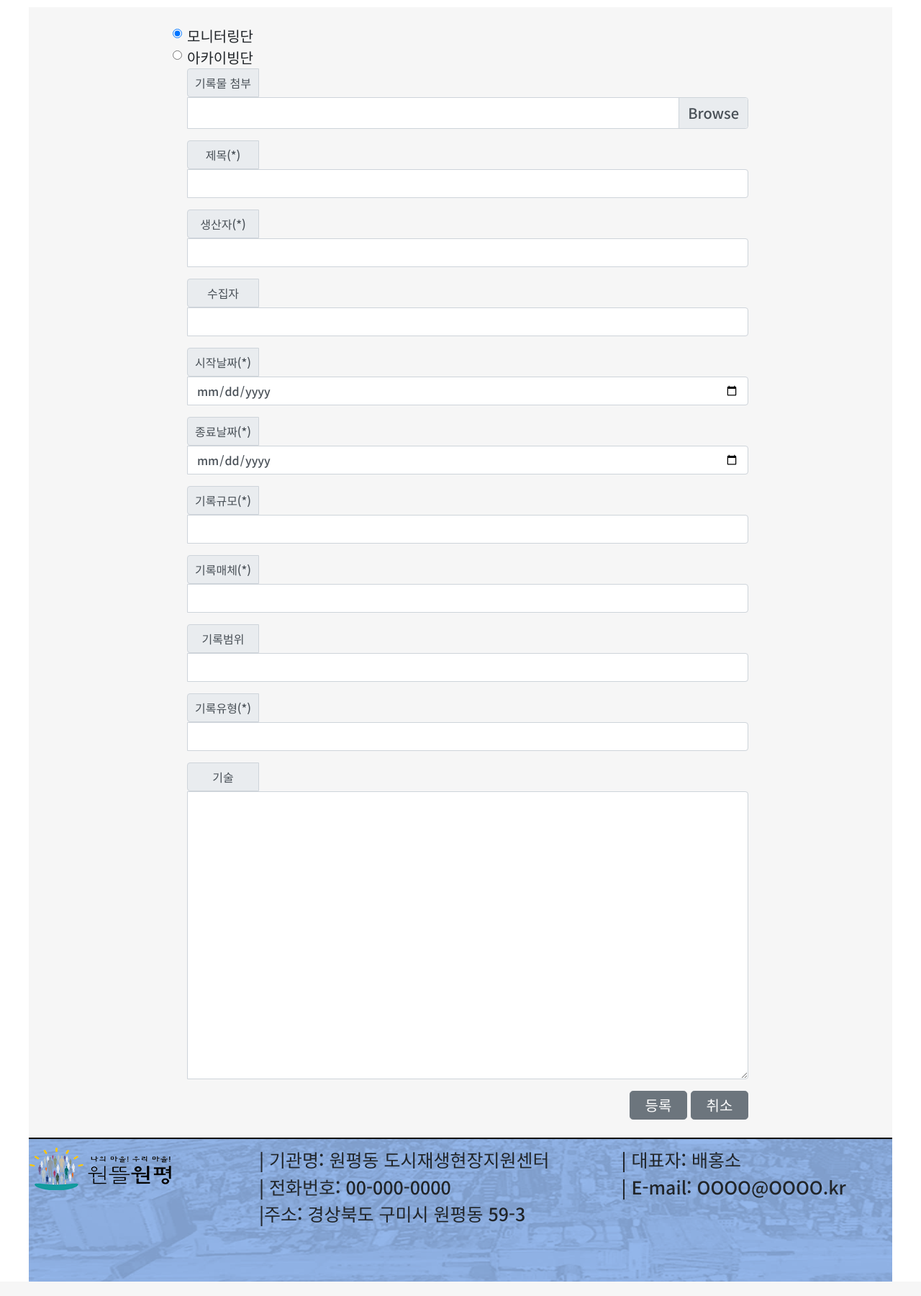
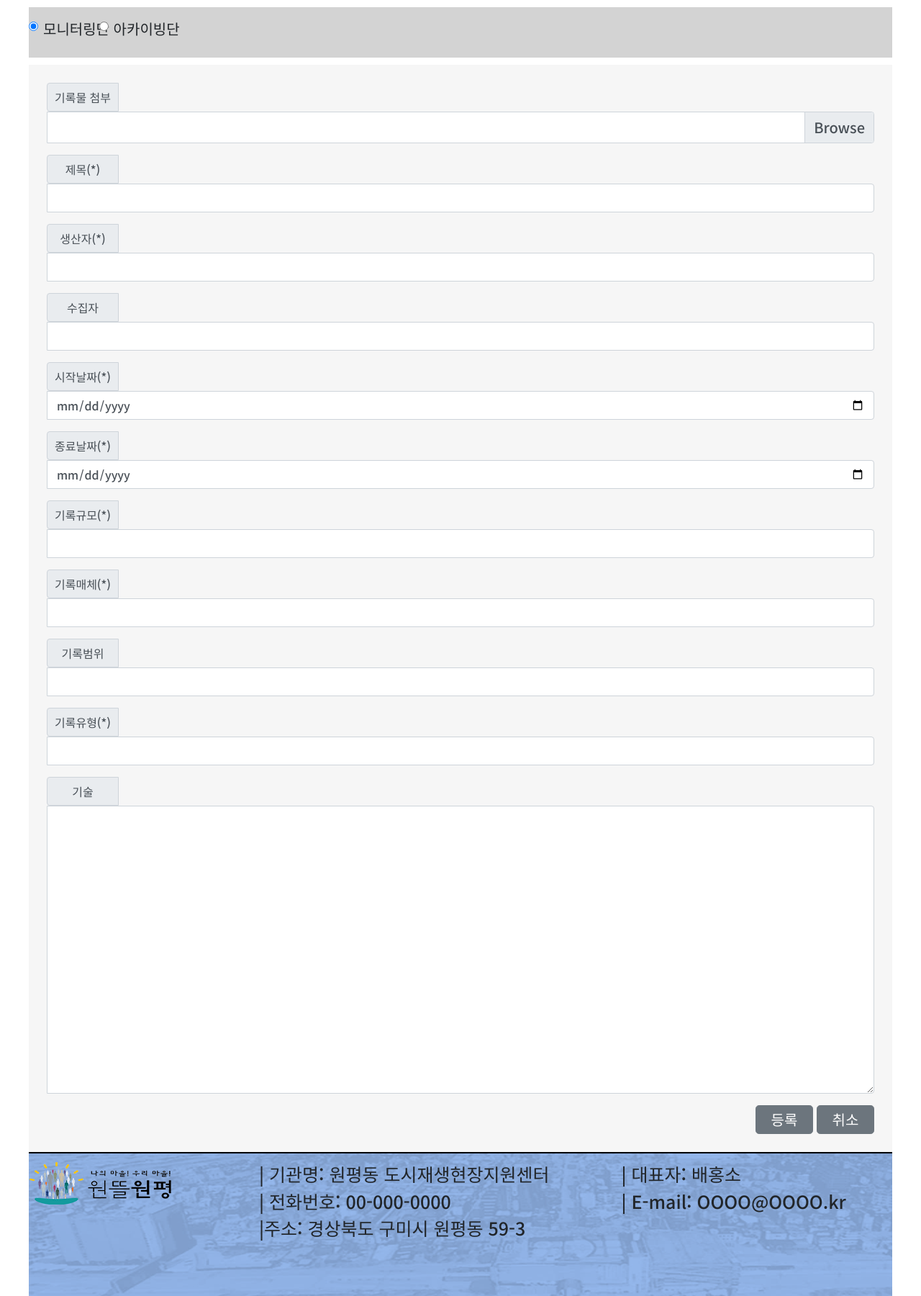
Before and after one commit to ykj33/WAP, a PHP site: page /record_multi_regist.html in a window 1280 px wide. Shown: the part 200-2000 px from the top of the page at 72% size. Run offline with PHP 8.4, Linux system fonts and the light colour scheme.

Commit message:
20210726 메인화면 이미지, 라디오버튼 수정

```diff
--- a/css/main.css
+++ b/css/main.css
@@ -8,9 +8,15 @@
 
 inner {
     width: 1200px;
-    height: 1500px;
+    /*height: 1500px;*/
+    background-color: red;
     margin: auto;
     display: flex;
+}
+
+inner .poster-right{
+    width: 400px;
+    background-color: lightgray;
 }
 
 .inner .regist-inner {
@@ -34,9 +40,18 @@ inner {
     padding: 25px;
 }
 
-.metadata-group {
-    width: 800px;
-    margin: auto;
+.form-check{
+    padding-top: 15px;
+    padding-left: 20px;
+    width: 1200px;
+    height: 70px;
+    background-color: lightgray;
+}
+
+.form-check2{
+    width: 1200px;
+    height: 10px;
+ background-color: white;
 }
 
 .metadata-group .input-group .form-control {
--- a/js/main.js
+++ b/js/main.js
@@ -92,6 +92,23 @@ function checkFile(f) {
 
 }
 
+function checkFileSingle(f) {
+    let file = f.files;
+    console.log(file)
+    // 정규표현식으로 확장자 체크
+    if (!/\.(jpg|jpeg|png|tiff)$/i.test(file[0].name)) {
+        alert('이미지 파일만 선택해주세요.\njpg, jpeg, png, tiff 파일만 가능합니다. \n현재파일 : ' + file[0].name);
+        f.outerHTML = f.outerHTML;
+        console.log("파일 형식 체크")
+        return;
+    } else {
+        // 파일 용량 체크
+        checkFileSize(f)
+        fileUploadSingle(f)
+    }
+
+}
+
 // 파일 용량 체크
 function checkFileSize(f) {
     let file = f.files;
@@ -139,31 +156,47 @@ function checkFileSize(f) {
 //     console.log('마지막번호' + lastTableindex)
 // };
 let lastTableindex = 0;
-
 // 파일 업로드 시 이미지 썸네일 출력
 function fileUpload(f) {
     let file = f.files;
-    console.log("파일들 :"+file)
-    // let i = 0;
+    console.log(file)
+
     let tableIndex = 0;
-    for (let i =0; i < file.length; i++) {
+    for (let i = 0; i < file.length; i++) {
 
         if (lastTableindex == 0) {
             tableIndex = i + 1;
         } else {
             tableIndex = lastTableindex + i;
         }
-        lastTableindex = tableIndex+1;
-        console.log("마지막 번호1 :"+ lastTableindex)
+        lastTableindex = tableIndex + 1;
+        console.log("마지막 번호1 :" + lastTableindex)
         let src = URL.createObjectURL(file[i]);
         console.log(src)
         let html = "<div><input type='checkbox' name='upload-thumb-check' class='upload-thumb-check' id='upload-thumb-check" + tableIndex + "'><label for='upload-thumb-check" + tableIndex + "'><img src=" + src + " className='upload-thumb' alt='썸네일' width='170px' style='margin: 10px'></label></div>"
         $(".thumb-box").append(html);
-        console.log("마지막 번호2 :"+ lastTableindex)
+        $('#img_box').append("<img src='이미지경로' data-image='tmp1' class='tmp1'><input type=hidden name='tmpfile[]' value='이미지경로'  class='tmp1'>");
+        console.log("마지막 번호2 :" + lastTableindex)
 
         $(".upload-board").css("display", "block");
         console.log("이미지 연결")
     }
+}
+
+function fileUploadSingle(f) {
+    let file = f.files;
+    console.log(file)
+    let tableIndex = 0;
+        console.log("마지막 번호1 :" + lastTableindex)
+        let src = URL.createObjectURL(file[0]);
+        console.log(src)
+        let html = "<div><input type='checkbox' name='upload-thumb-check' class='upload-thumb-check' id='upload-thumb-check" + tableIndex + "'><label for='upload-thumb-check" + tableIndex + "'><img src=" + src + " className='upload-thumb' alt='썸네일' width='250px' style='margin: 10px'></label></div>"
+        $(".thumb-box").html(html);
+        index++;
+        console.log("마지막 번호2 :" + lastTableindex)
+
+        $(".upload-board").css("display", "block");
+        console.log("이미지 연결")
 
 }
 
@@ -174,9 +207,10 @@ function fileUpload(f) {
 
 
 // 체크한 파일 삭제
-function deleteFile() {
+function deleteFile(f) {
     console.log("개수" + $(".thumb-box").children().length)
     $('input[name=upload-thumb-check]:checked').parent().remove();
+    console.log("삭제됨")
     // 더 이상 삭제할 것이 없으면 썸네일 목록 화면에서 감춤
     if ($(".thumb-box").children().length == 0) {
         $(".upload-board").css("display", "none");
--- a/record_multi_regist.html
+++ b/record_multi_regist.html
@@ -107,23 +107,26 @@
     <div class="container">
         <div class="content">
             <div class="inner">
-                <div class="regist-inner">
-                    <form action="php/record_regist.html.php" method="POST" class="register" id="register_form"
-                        name="register_form" enctype="multipart/form-data">
-                        <div class="metadata-group">
                     <div class="form-check">
                         <input class="form-check-input" type="radio" name="exampleRadios" id="exampleRadios1"
                                value="option1" checked>
                         <label class="form-check-label" for="exampleRadios1">
                             모니터링단
                         </label>
-                            </div>
-                            <div class="form-check">
                         <input class="form-check-input" type="radio" name="exampleRadios" id="exampleRadios2"
                                value="option2">
                         <label class="form-check-label" for="exampleRadios2">
                             아카이빙단
                         </label>
+                    </div>
+                    <div class="form-check2">
+                    </div>
+
+                <div class="regist-inner">
+                    <form action="php/record_regist.html.php" method="POST" class="register" id="register_form"
+                        name="register_form" enctype="multipart/form-data">
+                        <div class="metadata-group">
+
                                 <div class="input-group mb-3">
                                     <div class="input-group-prepend">
                                         <span class="input-group-text" id="upload_label">기록물 첨부</span>
```
Also changed, not shown: index.html (+42 -3 lines). Lines whose indentation alone changed are shown as unchanged.
